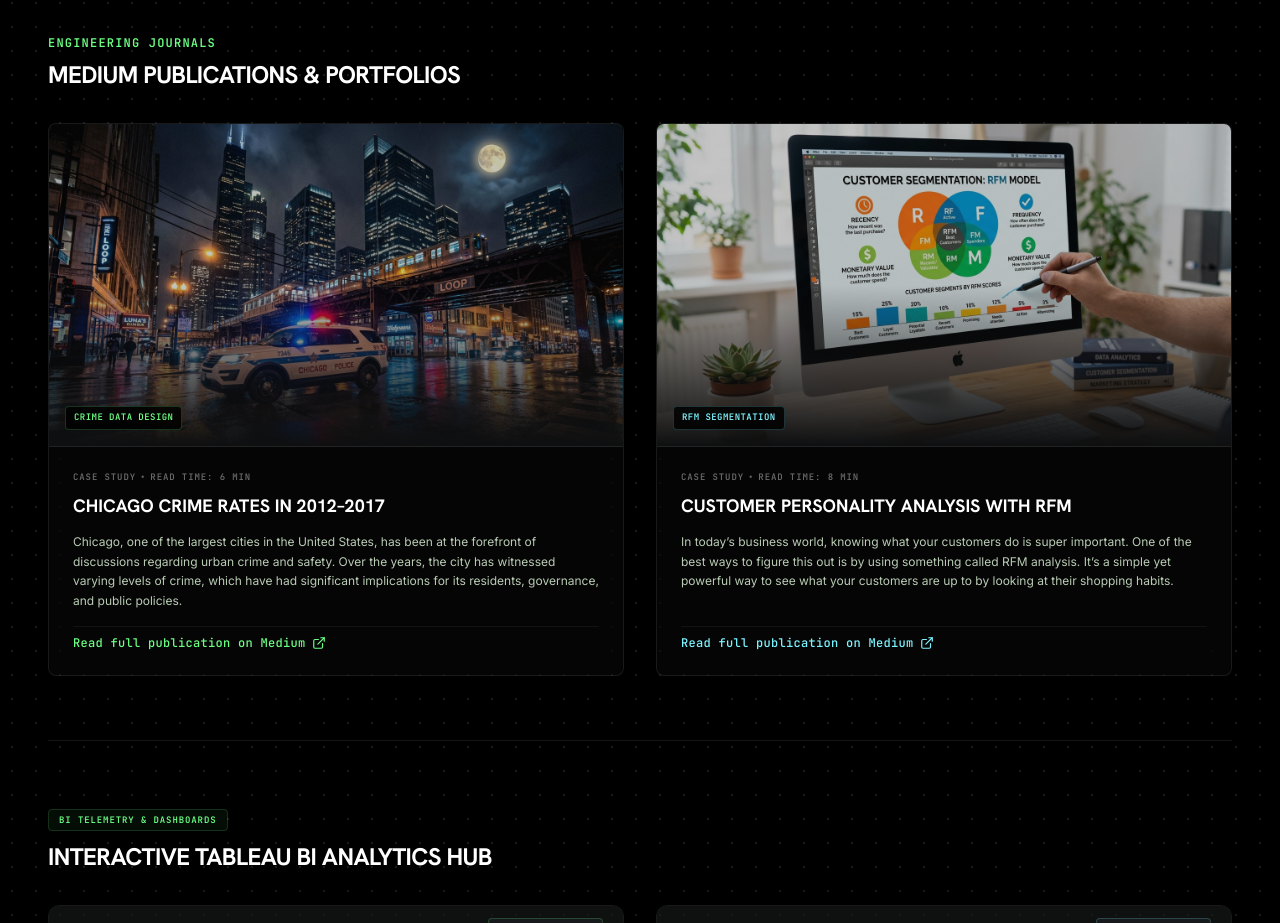
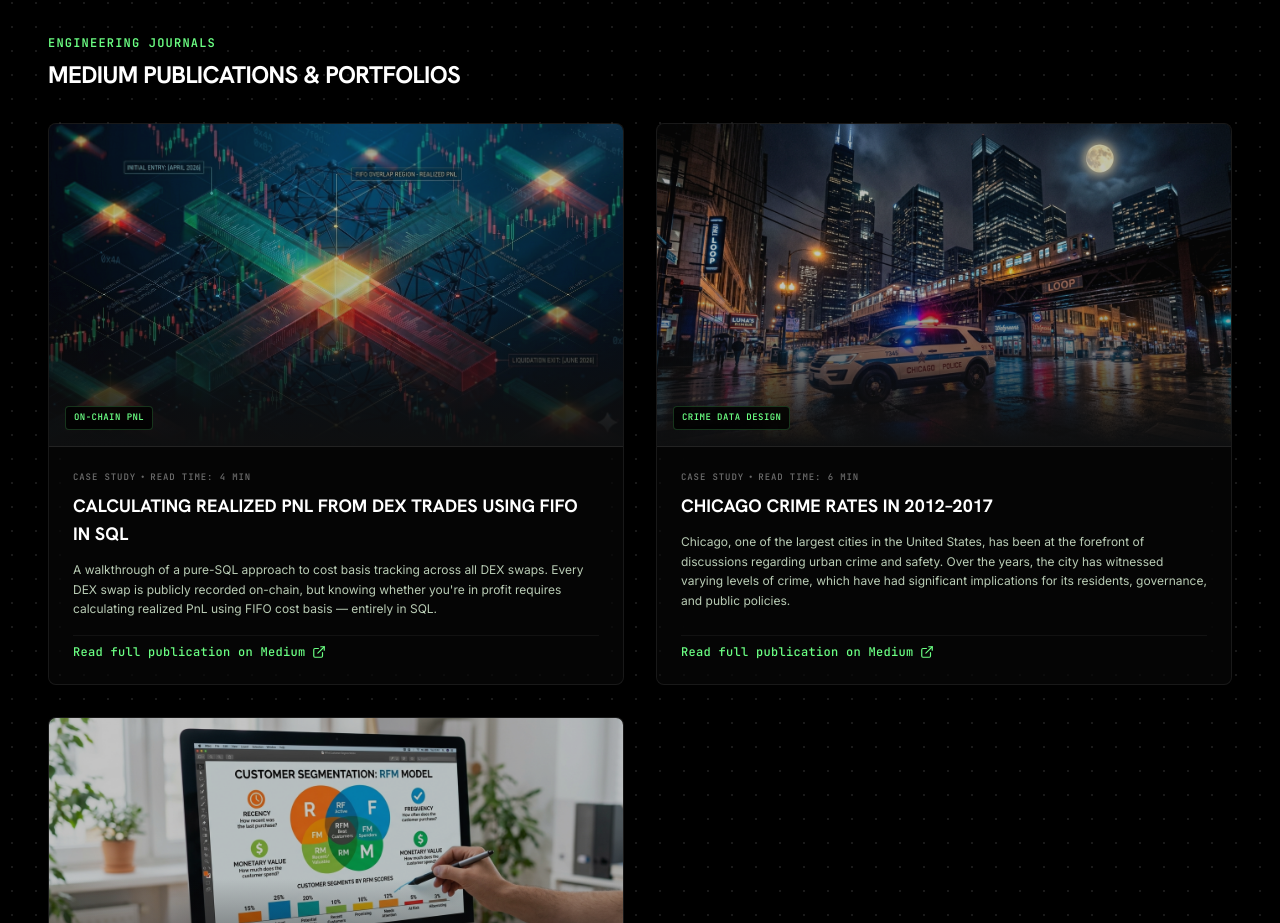
Before and after one commit to FullKersa/web-portofolio-fullkersa, a React (Vite) app: page / in a window 1280 px wide. Shown: the part 6177-7100 px from the top of the page. Built offline with nearby package versions, Linux system fonts and the light colour scheme; no server answers.

Commit message:
add medium article: DEX PnL FIFO SQL

```diff
--- a/src/App.tsx
+++ b/src/App.tsx
@@ -42,6 +42,7 @@ import rfmAnalyticsImg from './assets/images/rfm_analytics_thumbnail_17795684388
 import profpic from './assets/images/bintang_avatar2.png';
 import chicago_thumbnail from './assets/images/chicago.png';
 import ecommerce_thumbnail from './assets/images/ecommerce.png';
+import dexPnlThumbnail from './assets/images/dex_pnl_thumbnail.png';
 
 export default function App() {
   // Modal visibility states
@@ -591,6 +592,54 @@ export default function App() {
 
               {/* Article 1 */}
               <a
+                href="https://medium.com/@bintangm22/calculating-realized-pnl-from-dex-trades-using-fifo-in-sql-fe339fb779c8"
+                target="_blank"
+                rel="noreferrer"
+                className="glass-card overflow-hidden bg-black/20 hover:border-primary-fixed/35 transition-all group flex flex-col rounded-lg hover:-translate-y-1 duration-500"
+              >
+                {/* Image Container */}
+                <div className="relative aspect-[16/9] w-full overflow-hidden border-b border-white/5 bg-neutral-900">
+                  <img
+                    src={dexPnlThumbnail}
+                    alt="Calculating Realized PnL from DEX Trades Thumbnail"
+                    className="w-full h-full object-cover opacity-75 group-hover:scale-105 transition-transform duration-700 ease-out"
+                    referrerPolicy="no-referrer"
+                  />
+                  <div className="absolute inset-0 bg-gradient-to-t from-[#0e0f10] via-transparent to-transparent"></div>
+
+                  {/* Badge overlay bottom left */}
+                  <div className="absolute bottom-4 left-4 flex gap-2">
+                    <span className="px-2 py-1 bg-black/85 text-primary-fixed text-[9px] font-mono border border-primary-fixed/20 rounded font-bold uppercase tracking-wider">
+                      ON-CHAIN PNL
+                    </span>
+                  </div>
+                </div>
+
+                {/* Text content */}
+                <div className="p-6 flex flex-col justify-between flex-1 text-left space-y-4">
+                  <div>
+                    <div className="font-mono text-[9px] text-white/40 uppercase tracking-widest font-bold flex items-center gap-1">
+                      <span>CASE STUDY</span>
+                      <span>•</span>
+                      <span>READ TIME: 4 MIN</span>
+                    </div>
+                    <h3 className="font-display text-lg font-bold text-white group-hover:text-primary-fixed transition-colors mt-2 uppercase">
+                      Calculating Realized PnL from DEX Trades Using FIFO in SQL
+                    </h3>
+                    <p className="text-on-surface-variant font-sans text-xs mt-3 leading-relaxed">
+                      A walkthrough of a pure-SQL approach to cost basis tracking across all DEX swaps. Every DEX swap is publicly recorded on-chain, but knowing whether you're in profit requires calculating realized PnL using FIFO cost basis — entirely in SQL.
+                    </p>
+                  </div>
+
+                  <div className="flex items-center gap-1.5 text-xs font-mono font-medium tracking-wide text-primary-fixed shrink-0 pt-2 border-t border-white/5">
+                    <span>Read full publication on Medium</span>
+                    <ExternalLink className="w-3.5 h-3.5 group-hover:translate-x-1 duration-300 transition-transform" />
+                  </div>
+                </div>
+              </a>
+
+              {/* Article 2 */}
+              <a
                 href="https://medium.com/@bintangm22/chicago-crime-rates-in-2012-2017-sekolah-data-pacmann-project-820669f9394d"
                 target="_blank"
                 rel="noreferrer"
@@ -637,7 +686,7 @@ export default function App() {
                 </div>
               </a>
 
-              {/* Article 2 */}
+              {/* Article 3 */}
               <a
                 href="https://medium.com/@bintangm22/customer-personality-analysis-with-rfm-e10028d98c7b"
                 target="_blank"
```
Also changed, not shown: src/assets/images/dex_pnl_thumbnail.png (added).
